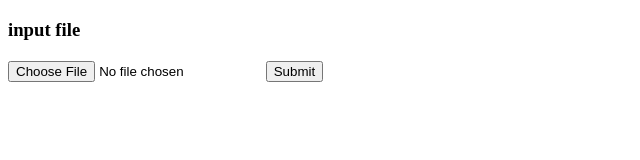
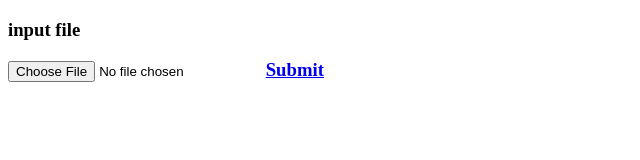
Before and after one commit to tobiola/csLinter, a plain HTML site: page index.html in a window 1280 px wide. Shown: the whole page, without its empty margins (0-640 px from the left). Drawn offline with Linux system fonts and the light colour scheme.

Commit message:
tobis email

```diff
--- a/index.html
+++ b/index.html
@@ -8,6 +8,6 @@
   <body>
     <h3> input file <h3>
     <input type="file" id="myFile">
-    <button onclick="myFunction()">Submit</button>
+    <a class="button" href="mailto:olao@purdue.edu">Submit</a>
   </body>
 </html>
```
